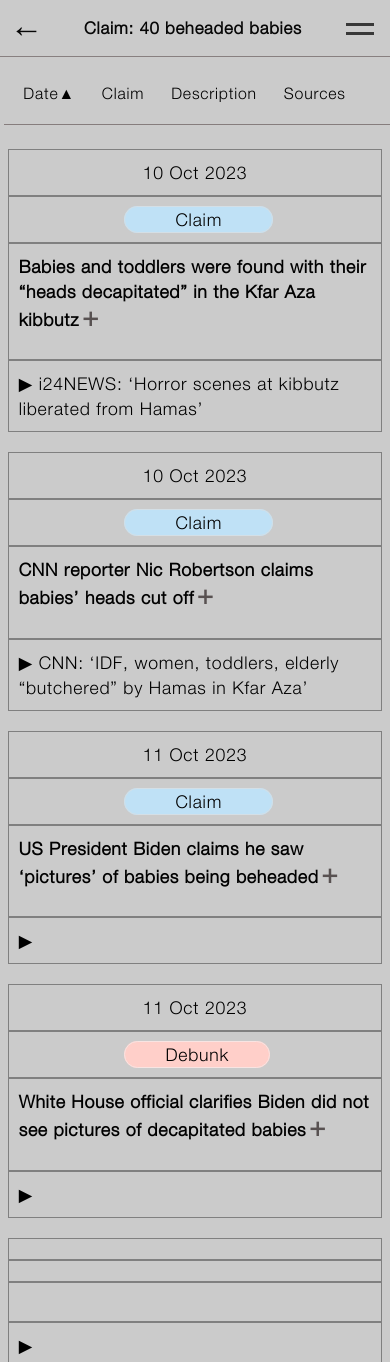
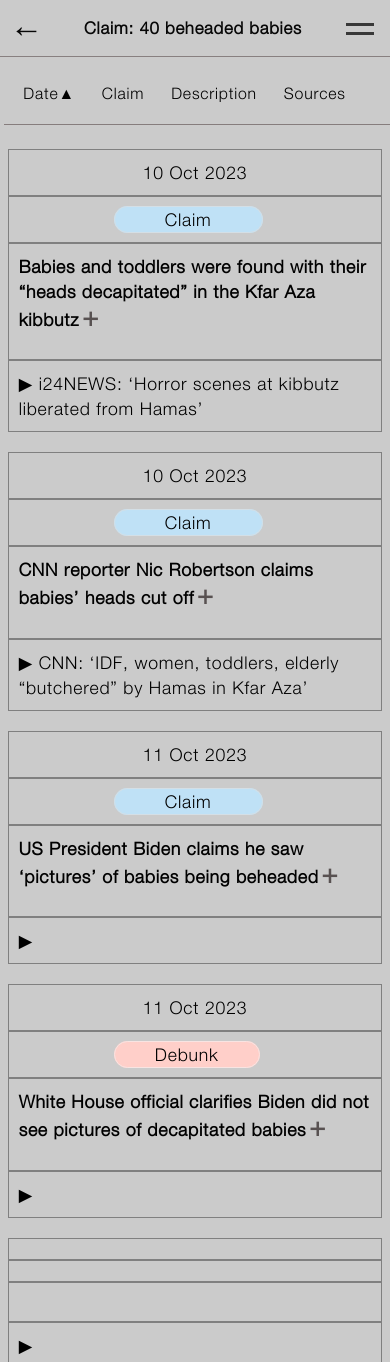
Before and after one commit to tamtzekin/hasbara-tracker, a React (Create React App) app: page /claim-a in a window 390 px wide. Shown: the top 1362 px of the page. Built offline with nearby package versions, Linux system fonts and the light colour scheme.

Commit message:
claim tag alignment

```diff
--- a/src/components/ClaimPage.css
+++ b/src/components/ClaimPage.css
@@ -263,13 +263,13 @@ table.a:hover {
     }
 
     .claim-tag {
-        margin: 0 0 0 30%;
+        margin: 0 0 0 27%;
         padding-left: 50px;
         padding-right: 50px;
     }
 
     .debunk-tag {
-        margin: 0 0 0 30%;
+        margin: 0 0 0 27%;
         padding-left: 40px;
         padding-right: 40px;
     }
@@ -280,7 +280,7 @@ table.a:hover {
     }
 
     .context-tag {
-        margin: 0 0 0 30%;
+        margin: 0 0 0 27%;
         padding-left: 30px;
         padding-right: 30px;
     }
```
